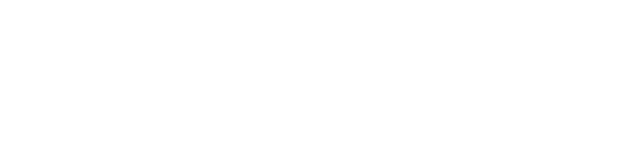
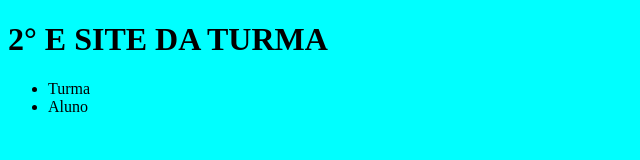
Before and after one commit to danilokulcheski/Site-escola, a plain HTML site: page index.html in a window 1280 px wide. Shown: the whole page, without its empty margins (0-640 px from the left). Drawn offline with Linux system fonts and the light colour scheme.

Commit message:
Add files via upload

```diff
--- a/index.html
+++ b/index.html
@@ -5,8 +5,14 @@
     <meta http-equiv="X-UA-Compatible" content="IE=edge">
     <meta name="viewport" content="width=device-width, initial-scale=1.0">
     <title>Document</title>
+    <link rel="stylesheet" href="style.css">
 </head>
 <body>
+    <h1>2° E SITE DA TURMA</h1>
+    <ul>
+        <li>Turma</li>
+        <li>Aluno</li>
+    </ul>
 
 </body>
 </html>
--- a/style.css
+++ b/style.css
@@ -0,0 +1,3 @@
+body{
+    background-color: aqua;
+}
```
